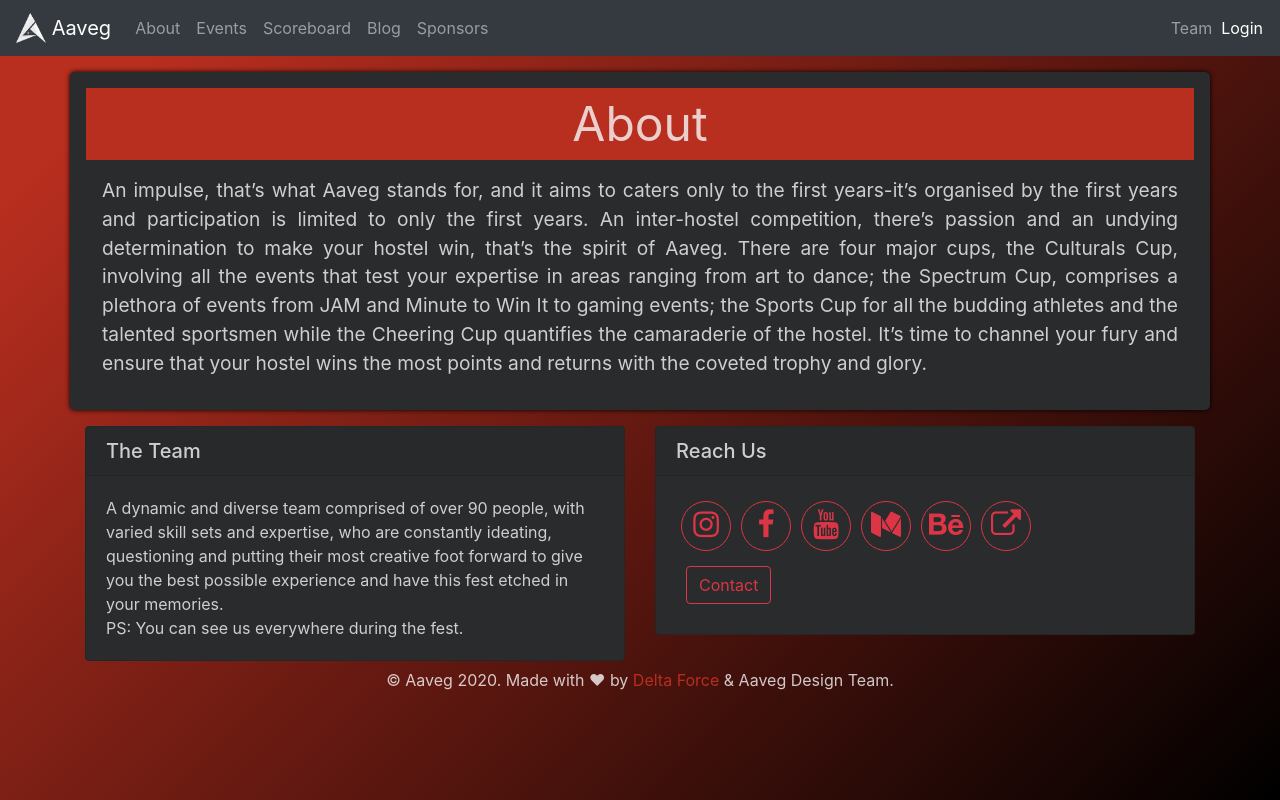
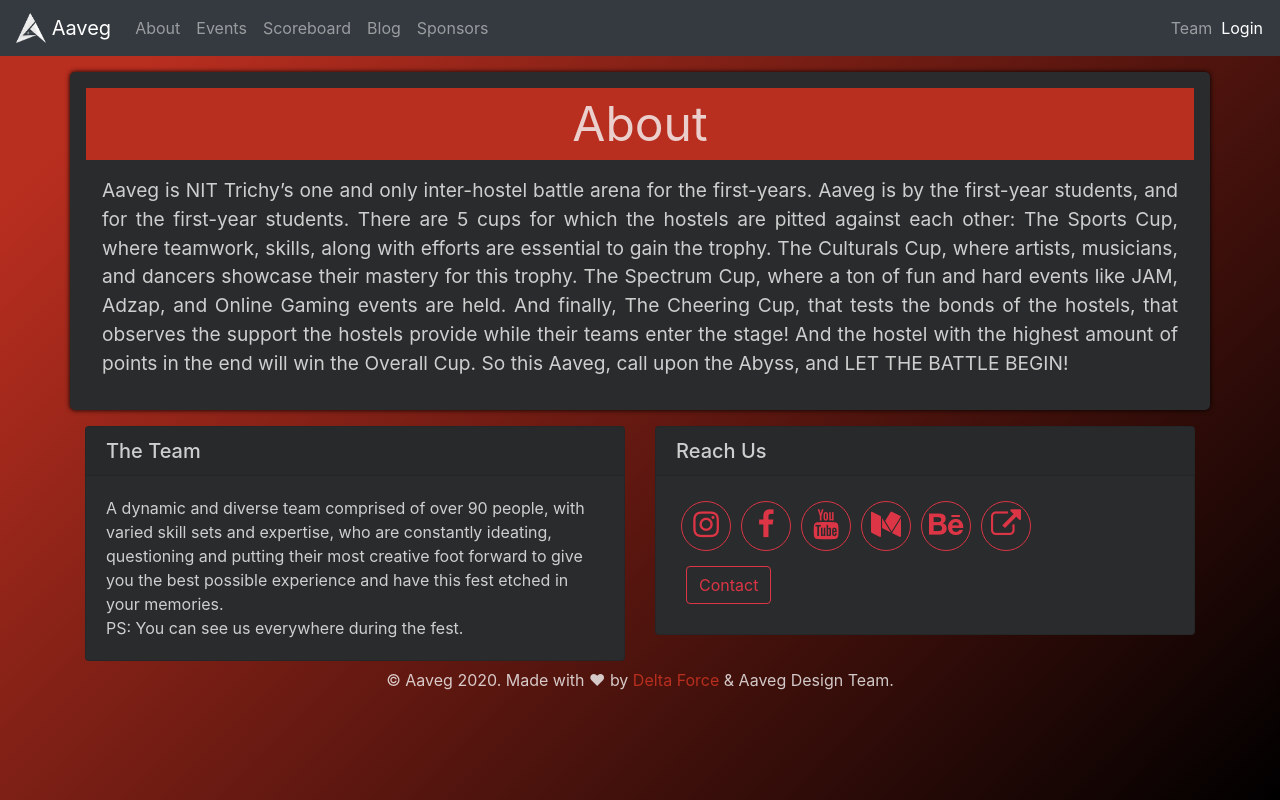
Before and after one commit to AananthV/AavegFrontend, a React (Create React App) app: page /about in a window 1280 px wide. Built offline with nearby package versions, Linux system fonts and the light colour scheme.

Commit message:
About Change

```diff
--- a/src/components/About.js
+++ b/src/components/About.js
@@ -7,15 +7,17 @@ class About extends Component {
       <InnerPage>
         <Title>About</Title>
         <Text>
-          An impulse, that’s what Aaveg stands for, and it aims to caters only to the first years-it’s organised by the
-          first years and participation is limited to only the first years. An inter-hostel competition, there’s passion
-          and an undying determination to make your hostel win, that’s the spirit of Aaveg.
-          There are four major cups, the Culturals Cup, involving all the events that test your expertise in areas
-          ranging from art to dance; the Spectrum Cup, comprises a plethora of events from JAM and Minute to Win It to
-          gaming events; the Sports Cup for all the budding athletes and the talented sportsmen while the Cheering Cup
-          quantifies the camaraderie of the hostel.
-          It’s time to channel your fury and ensure that your hostel wins the most points and returns with the coveted
-          trophy and glory.
+          Aaveg is NIT Trichy’s one and only inter-hostel battle arena for the first-years.
+          Aaveg is by the first-year students, and for the first-year students.
+          There are 5 cups for which the hostels are pitted against each other:
+          The Sports Cup, where teamwork, skills, along with efforts are essential
+          to gain the trophy. The Culturals Cup, where artists, musicians, and dancers
+          showcase their mastery for this trophy. The Spectrum Cup, where a ton of fun and
+          hard events like JAM, Adzap, and Online Gaming events are held. And finally,
+          The Cheering Cup, that tests the bonds of the hostels, that observes the support
+          the hostels provide while their teams enter the stage! And the hostel with the
+          highest amount of points in the end will win the Overall Cup. So this Aaveg, call
+          upon the Abyss, and LET THE BATTLE BEGIN!
         </Text>
       </InnerPage>
     )
```
